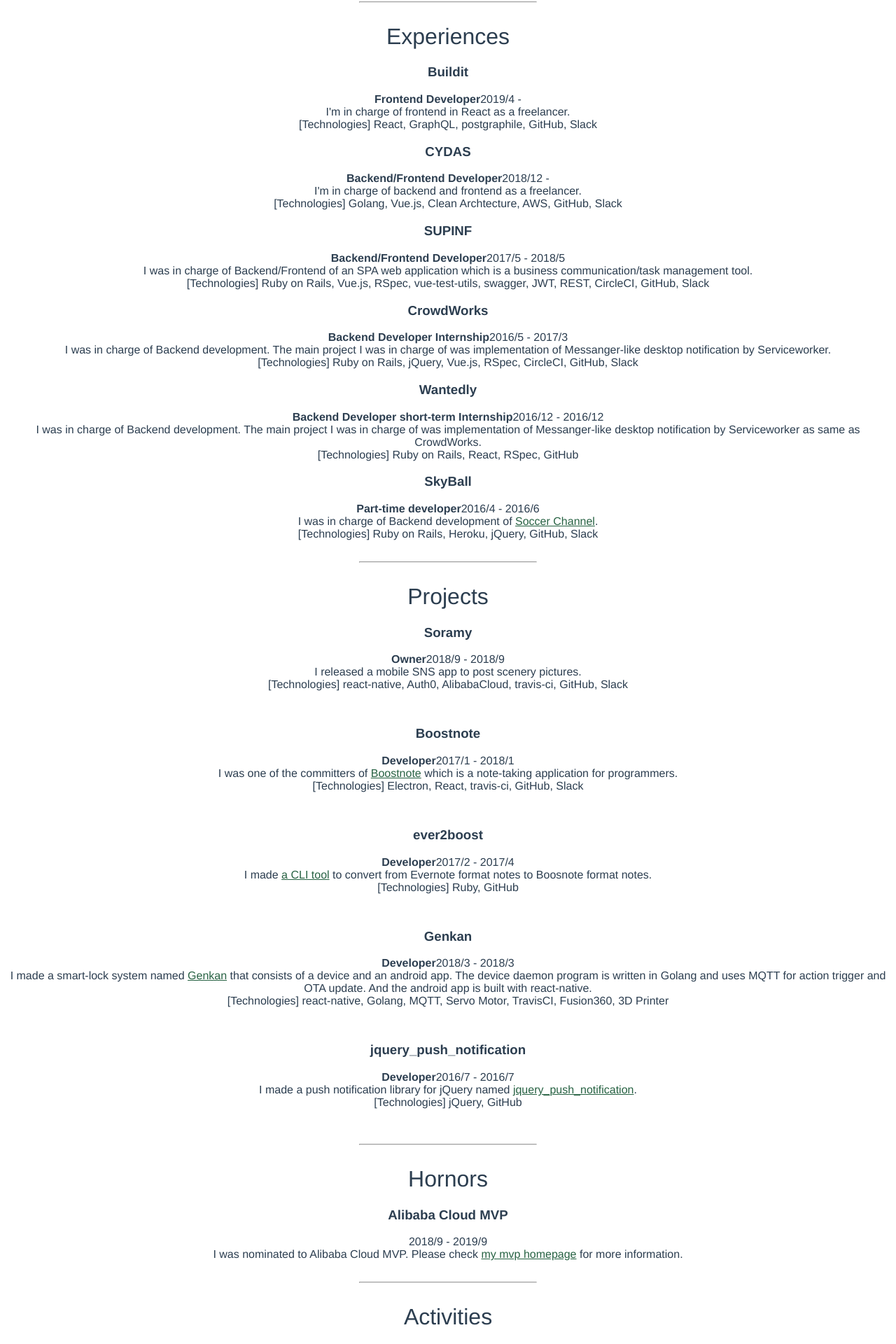
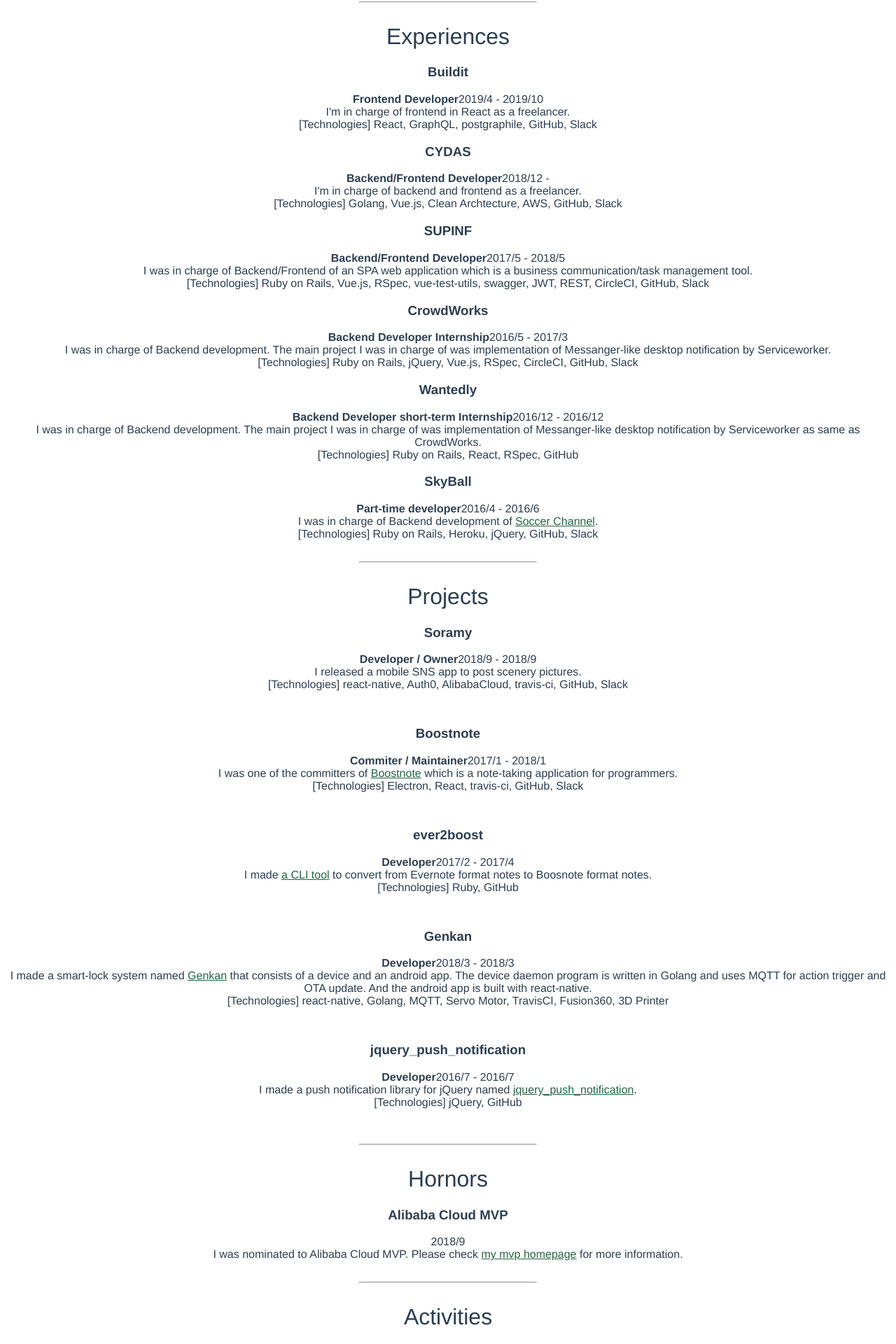
Before and after one commit to asmsuechan/asmsuechan.com, a Vue app: page / in a window 1280 px wide. Shown: the part 1019-2939 px from the top of the page at 70% size. Built offline with nearby package versions, Linux system fonts and the light colour scheme.

Commit message:
Update and amend things

```diff
--- a/src/components/HelloWorld.vue
+++ b/src/components/HelloWorld.vue
@@ -44,7 +44,7 @@
     <div>
       <h3>Buildit</h3>
       <b>Frontend Developer</b>
-      <span>2019/4 -</span>
+      <span>2019/4 - 2019/10</span>
       <div>
         <span>I'm in charge of frontend in React as a freelancer.</span>
         <br>
@@ -102,7 +102,7 @@
     <div>
       <div class="project-section">
         <h3>Soramy</h3>
-        <b>Owner</b>
+        <b>Developer / Owner</b>
         <span>2018/9 - 2018/9</span>
         <div>
           <span>I released a mobile SNS app to post scenery pictures.</span>
@@ -113,7 +113,7 @@
 
       <div class="project-section">
         <h3>Boostnote</h3>
-        <b>Developer</b>
+        <b>Commiter / Maintainer</b>
         <span>2017/1 - 2018/1</span>
         <div>
           <span>I was one of the committers of <a href='https://github.com/BoostIO/Boostnote'>Boostnote</a> which is a note-taking application for programmers.</span>
@@ -160,7 +160,7 @@
     <h1>Hornors</h1>
     <div>
       <h3>Alibaba Cloud MVP</h3>
-      <span>2018/9 - 2019/9</span>
+      <span>2018/9</span>
       <div>
         <span>I was nominated to Alibaba Cloud MVP. Please check <a href="https://mvp.alibabacloud.com/mvp/detail/144">my mvp homepage</a> for more information.</span>
       </div>
```
